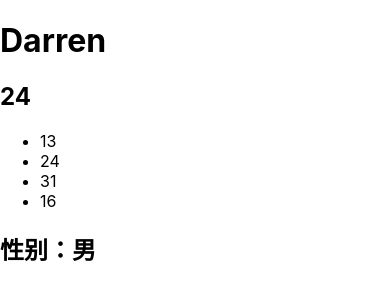
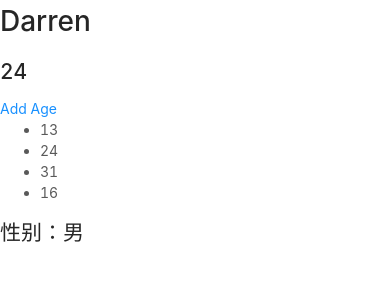
Before and after one commit to Darrenjoe/bossapp, a React app: page / in a window 390 px wide. Shown: the top 300 px of the page. Built offline with nearby package versions, Linux system fonts and the light colour scheme.

Commit message:
add antd-mobile

```diff
--- a/src/App.js
+++ b/src/App.js
@@ -1,4 +1,5 @@
 import React from 'react'
+import {Button} from 'antd-mobile'
 
 class App extends React.Component {
   render() {
@@ -23,10 +24,17 @@ class Age extends React.Component {
       ages: [13, 24, 31, 16,]
     }
   }
+  addAge() {
+    console.log('asd');
+    this.setState({
+      ages: [...this.state.ages, '18']
+    })
+  }
   render() {
     return (
       <div>
         <h2>{this.props.age}</h2>
+        <Button type="primary" onClick={this.addAge}>Add Age</Button>
         <ul>
           {this.state.ages.map(v => {
             return <li key={v}>{v}</li>
```
Also changed, not shown: package.json (+11 -0 lines), 1 other file (tests, documents, lock files or other folders).
